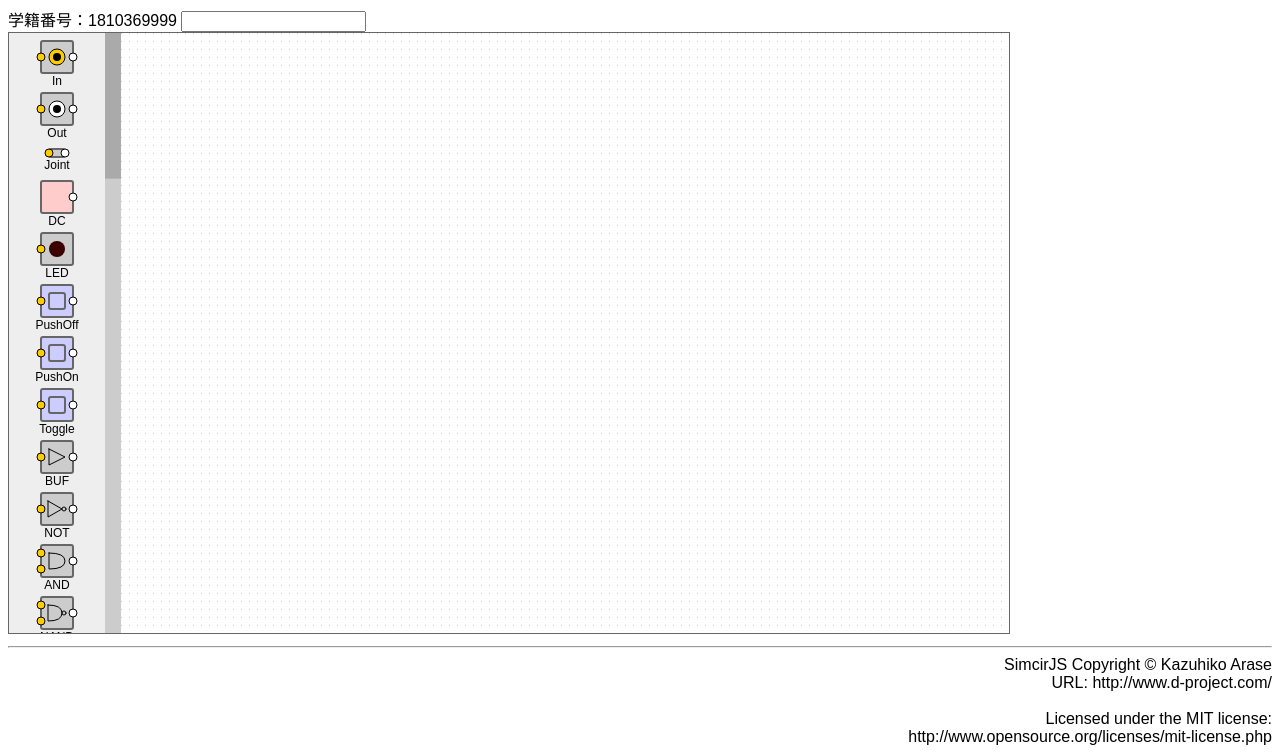
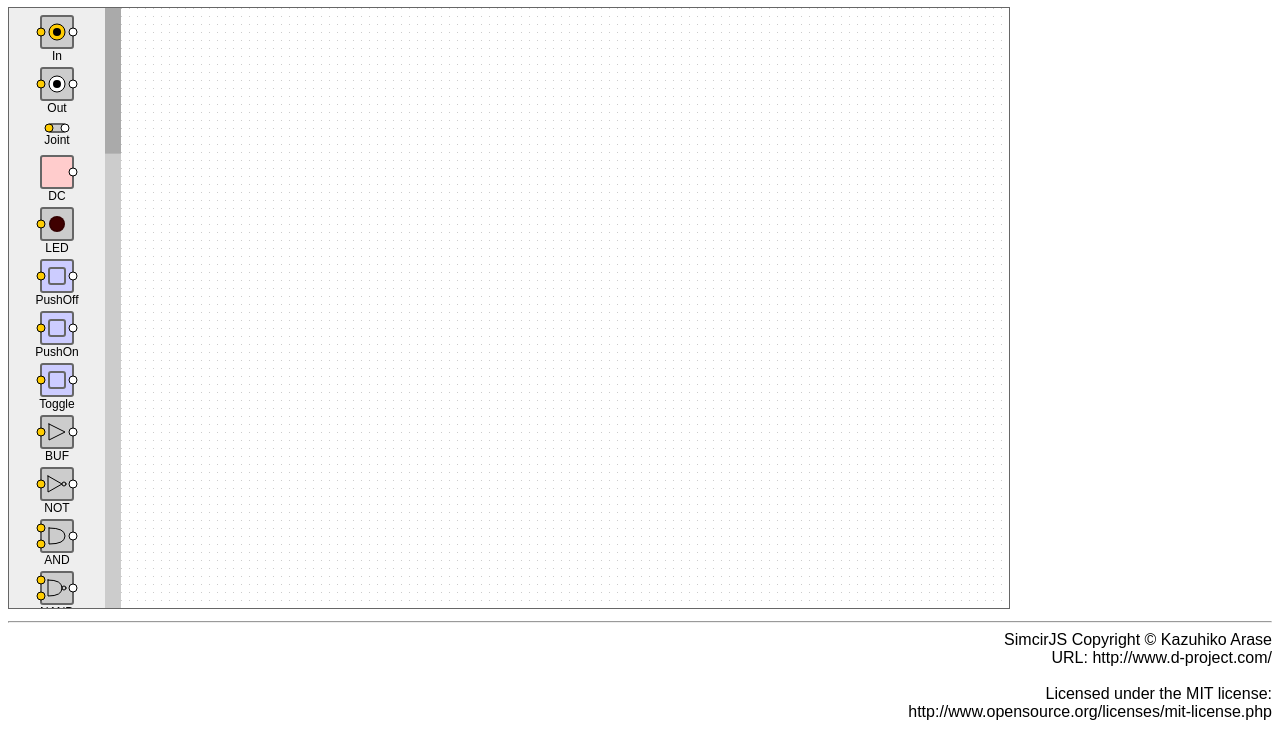
Before and after one commit to ochilab/ochilab.github.io, a plain HTML site: page lecture/logicexp/group-b/sample.html in a window 1280 px wide. Shown: the part 73-827 px from the top of the page. After the commit the page ends 802 px from the top, so only its background shows below. Drawn offline with Linux system fonts and the light colour scheme.

Commit message:
delete ID information area

```diff
--- a/lecture/logicexp/group-b/sample.html
+++ b/lecture/logicexp/group-b/sample.html
@@ -31,8 +31,6 @@
 <body>
 
 <h1>SimcirJS</h1>
-学籍番号：1810369999
-<input type="text" maxlength="30">
 <!--
 Specify width and height only.
 All the other attributes will be used defaults.
```
